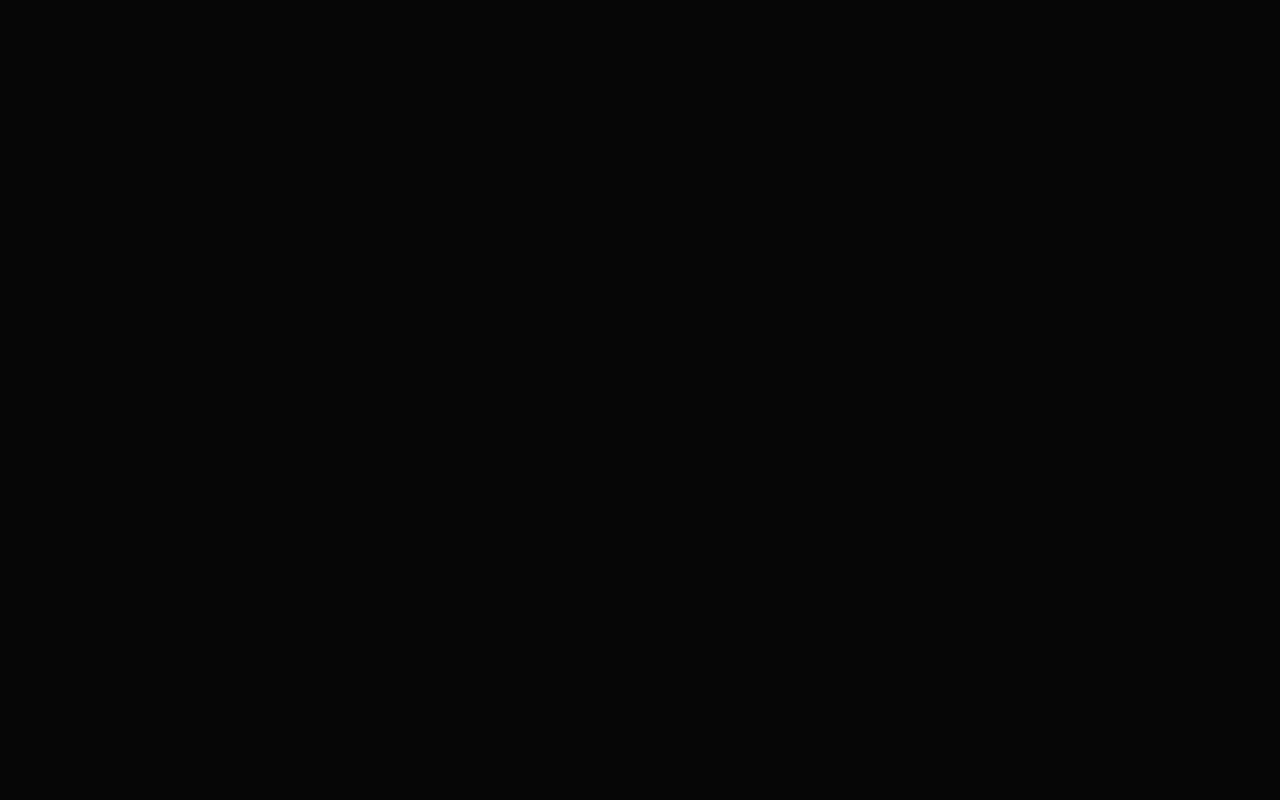
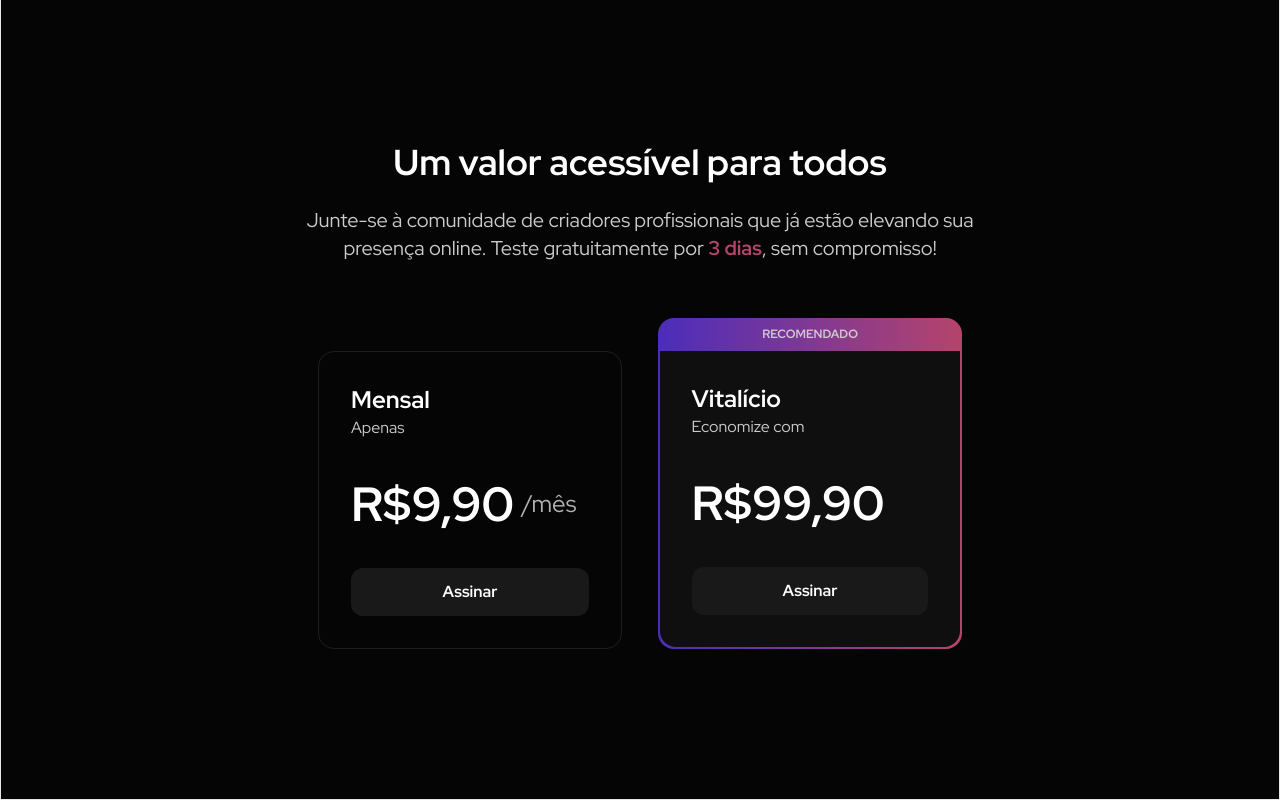
Before and after one commit to klismanmelo/projectinbio, a Next.js app: page / in a window 1280 px wide. Shown: the part 1608-2408 px from the top of the page. Before the commit the page ends 802 px from the top, so only its background shows below. Built offline with nearby package versions, Linux system fonts and the light colour scheme.

Commit message:
video-explanations & pricing created

```diff
--- /dev/null
+++ b/app/components/landing-page/pricing.tsx
@@ -0,0 +1,53 @@
+import { TRIAL_DAYS } from "@/app/lib/config";
+ import Button from "../UI/button";
+
+ export default function Pricing() {
+   return (
+     <div className="my-[150px] flex flex-col items-center gap-14">
+       <div className="flex flex-col items-center gap-6">
+         <h3 className="text-4xl font-bold text-white">
+           Um valor acessível para todos
+         </h3>
+         <p className="text-content-body text-xl text-center">
+           Junte-se à comunidade de criadores profissionais que já estão elevando
+           sua <br />
+           presença online. Teste gratuitamente por{" "}
+           <strong className="text-accent-pink">{TRIAL_DAYS} dias</strong>, sem
+           compromisso!
+         </p>
+       </div>
+       <div className="flex items-end gap-9">
+         <div className="w-[304px] p-8 flex flex-col gap-7 rounded-2xl border border-[#1E1E1E]">
+           <div className="flex flex-col">
+             <span className="text-white font-bold text-2xl">Mensal</span>
+             <span className="text-content-body">Apenas</span>
+           </div>
+           <div className="flex items-center gap-2">
+             <span className="text-white font-bold text-[48px]">R$9,90</span>
+             <span className="text-content-headline text-2xl">/mês</span>
+           </div>
+           <Button variant="secondary">Assinar</Button>
+         </div>
+         <div className="flex flex-col">
+           <div className="flex justify-center items-center rounded-t-2xl p-2 w-[304px] bg-[linear-gradient(90deg,#4B2DBB_0%,#B5446B_100%)]">
+             <span className="uppercase text-xs font-bold">Recomendado</span>
+           </div>
+           <div className="p-[1.6px] bg-[linear-gradient(90deg,#4B2DBB_0%,#B5446B_100%)] rounded-b-2xl">
+             <div className="w-full bg-background-secondary p-8 flex flex-col gap-7 rounded-b-2xl">
+               <div className="flex flex-col">
+                 <span className="text-white font-bold text-2xl">Vitalício</span>
+                 <span className="text-content-body">Economize com</span>
+               </div>
+               <div className="flex items-center gap-1">
+                 <span className="text-white font-bold text-[48px]">
+                   R$99,90
+                 </span>
+               </div>
+               <Button variant="secondary">Assinar</Button>
+             </div>
+           </div>
+         </div>
+       </div>
+     </div>
+   );
+ }
--- /dev/null
+++ b/app/components/landing-page/vide-explanation.tsx
@@ -0,0 +1,9 @@
+import { Play } from "lucide-react";
+
+ export default function VideoExplanation() {
+   return (
+     <div className="border rounded-xl border-border-primary aspect-video flex items-center justify-center my-20">
+       <Play className="text-accent-purple size-16" />
+     </div>
+   );
+ }
--- /dev/null
+++ b/app/lib/config.tsx
@@ -0,0 +1 @@
+export const TRIAL_DAYS = 3;
--- a/app/page.tsx
+++ b/app/page.tsx
@@ -1,16 +1,18 @@
-import Image from "next/image";
 import Hero from "./components/landing-page/hero";
 import Header from "./components/landing-page/header";
+import VideoExplanation from "./components/landing-page/vide-explanation";
+import Pricing from "./components/landing-page/pricing";
 
 export default function Home() {
   return (
     <div className="max-w-7xl mx-auto border">
       <Header />
       <Hero />
+      <VideoExplanation />
+      <Pricing />
      {/*
 
-     <VideExplaing />
-     <Pricing />
+
      <FAQ />*/ }
     </div>
   );
```
